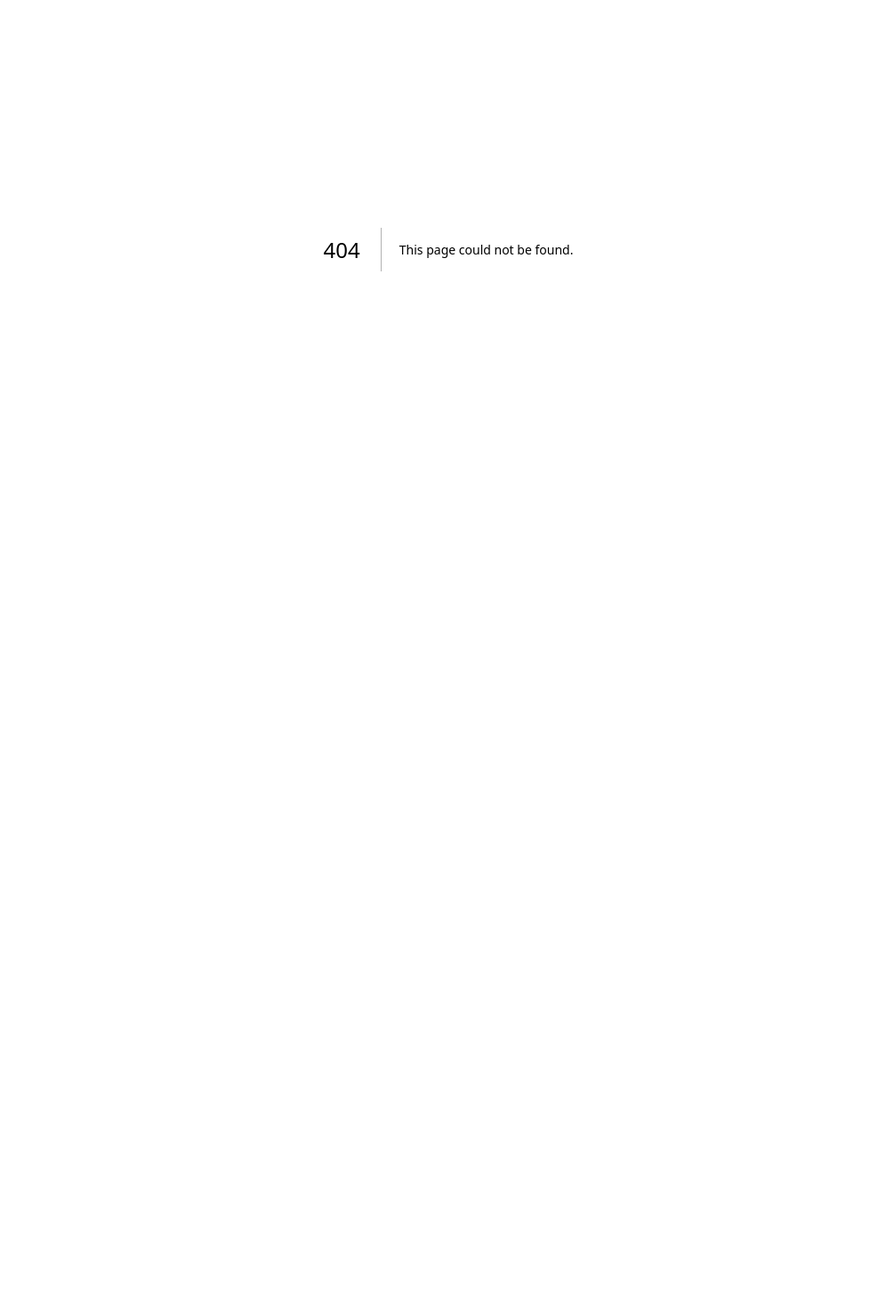
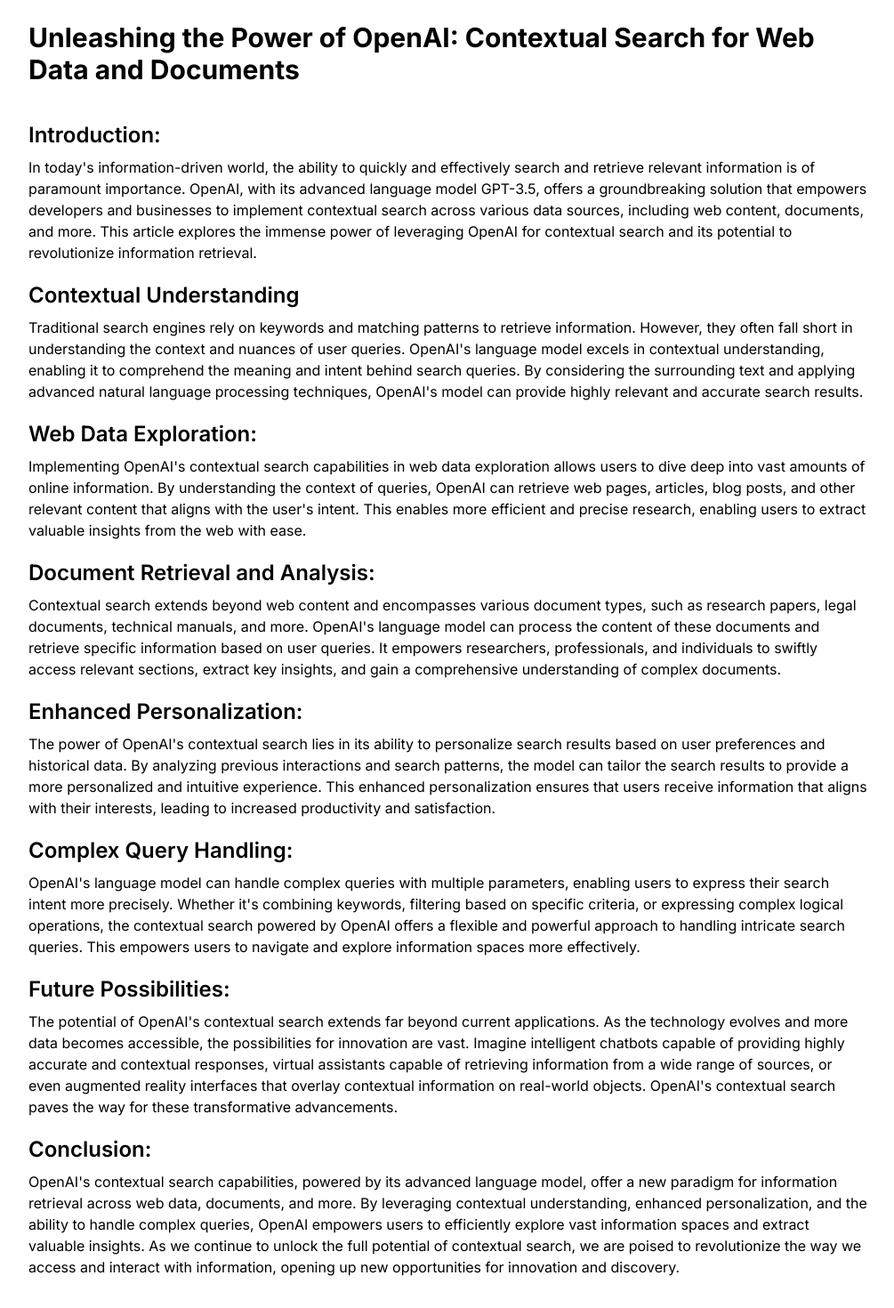
Before and after one commit to engageintellect/nexum-search, a Next.js app: page /about in a window 1280 px wide. Before the commit this address had no page. Shown: the part 120-1590 px from the top of the page at 89% size, without its empty margins (136-1141 px from the left). Before the commit the page ends 800 px from the top, so only its background shows below. Built offline with nearby package versions, Linux system fonts and the light colour scheme.

Commit message:
cleaning up

```diff
--- /dev/null
+++ b/app/about/page.tsx
@@ -0,0 +1,120 @@
+/* eslint-disable react/no-unescaped-entities */
+import Nav from "@/components/Nav";
+import Footer from "@/components/Footer";
+
+export default function About() {
+  return (
+    <>
+      <Nav />
+      <div className="max-w-5xl mx-auto px-4 md:p-10 min-h-screen">
+        <div className="text-3xl my-10 font-bold">
+          Unleashing the Power of OpenAI: Contextual Search for Web Data and
+          Documents
+        </div>
+
+        <div className="text-2xl my-2 font-semibold">Introduction:</div>
+        <p className="mb-5">
+          In today's information-driven world, the ability to quickly and
+          effectively search and retrieve relevant information is of paramount
+          importance. OpenAI, with its advanced language model GPT-3.5, offers a
+          groundbreaking solution that empowers developers and businesses to
+          implement contextual search across various data sources, including web
+          content, documents, and more. This article explores the immense power
+          of leveraging OpenAI for contextual search and its potential to
+          revolutionize information retrieval.
+        </p>
+
+        <div className="text-2xl my-2 font-semibold">
+          Contextual Understanding
+        </div>
+        <p className="mb-5">
+          Traditional search engines rely on keywords and matching patterns to
+          retrieve information. However, they often fall short in understanding
+          the context and nuances of user queries. OpenAI's language model
+          excels in contextual understanding, enabling it to comprehend the
+          meaning and intent behind search queries. By considering the
+          surrounding text and applying advanced natural language processing
+          techniques, OpenAI's model can provide highly relevant and accurate
+          search results.
+        </p>
+
+        <div className="text-2xl my-2 font-semibold">Web Data Exploration:</div>
+        <p className="mb-5">
+          Implementing OpenAI's contextual search capabilities in web data
+          exploration allows users to dive deep into vast amounts of online
+          information. By understanding the context of queries, OpenAI can
+          retrieve web pages, articles, blog posts, and other relevant content
+          that aligns with the user's intent. This enables more efficient and
+          precise research, enabling users to extract valuable insights from the
+          web with ease.
+        </p>
+
+        <div className="text-2xl my-2 font-semibold">
+          Document Retrieval and Analysis:
+        </div>
+        <p className="mb-5">
+          Contextual search extends beyond web content and encompasses various
+          document types, such as research papers, legal documents, technical
+          manuals, and more. OpenAI's language model can process the content of
+          these documents and retrieve specific information based on user
+          queries. It empowers researchers, professionals, and individuals to
+          swiftly access relevant sections, extract key insights, and gain a
+          comprehensive understanding of complex documents.
+        </p>
+
+        <div className="text-2xl my-2 font-semibold">
+          Enhanced Personalization:
+        </div>
+        <p className="mb-5">
+          The power of OpenAI's contextual search lies in its ability to
+          personalize search results based on user preferences and historical
+          data. By analyzing previous interactions and search patterns, the
+          model can tailor the search results to provide a more personalized and
+          intuitive experience. This enhanced personalization ensures that users
+          receive information that aligns with their interests, leading to
+          increased productivity and satisfaction.
+        </p>
+
+        <div className="text-2xl my-2 font-semibold">
+          Complex Query Handling:
+        </div>
+        <p className="mb-5">
+          OpenAI's language model can handle complex queries with multiple
+          parameters, enabling users to express their search intent more
+          precisely. Whether it's combining keywords, filtering based on
+          specific criteria, or expressing complex logical operations, the
+          contextual search powered by OpenAI offers a flexible and powerful
+          approach to handling intricate search queries. This empowers users to
+          navigate and explore information spaces more effectively.
+        </p>
+
+        <div className="text-2xl my-2 font-semibold">Future Possibilities:</div>
+        <p className="mb-5">
+          The potential of OpenAI's contextual search extends far beyond current
+          applications. As the technology evolves and more data becomes
+          accessible, the possibilities for innovation are vast. Imagine
+          intelligent chatbots capable of providing highly accurate and
+          contextual responses, virtual assistants capable of retrieving
+          information from a wide range of sources, or even augmented reality
+          interfaces that overlay contextual information on real-world objects.
+          OpenAI's contextual search paves the way for these transformative
+          advancements.
+        </p>
+
+        <div className="text-2xl my-2 font-semibold">Conclusion:</div>
+        <p className="mb-5">
+          OpenAI's contextual search capabilities, powered by its advanced
+          language model, offer a new paradigm for information retrieval across
+          web data, documents, and more. By leveraging contextual understanding,
+          enhanced personalization, and the ability to handle complex queries,
+          OpenAI empowers users to efficiently explore vast information spaces
+          and extract valuable insights. As we continue to unlock the full
+          potential of contextual search, we are poised to revolutionize the way
+          we access and interact with information, opening up new opportunities
+          for innovation and discovery.
+        </p>
+      </div>
+      <Footer />
+    </>
+  );
+}
--- a/app/page.tsx
+++ b/app/page.tsx
@@ -1,13 +1,11 @@
 "use client";
 
 import { useEffect, useState } from "react";
-import { ArrowPathIcon } from "@heroicons/react/24/solid";
+import PocketBase from "pocketbase";
 import Nav from "@/components/Nav";
 import Footer from "@/components/Footer";
-import PocketBase from "pocketbase";
 import Image from "next/image";
 import path from "path";
-import { FaCircleNotch } from "react-icons/fa";
 import { LiaCircleNotchSolid } from "react-icons/lia";
 
 export default function Home() {
@@ -85,15 +83,14 @@
   return (
     <div>
       <Nav />
-      <div className="hero bg-gradient-to-b from-purple-900 to-slate-800 py-20">
+      <div className="hero bg-gradient-to-b from-sky-800 to-slate-800 py-20">
         <div className="hero-content text-center">
-          <div className="max-w-md">
+          <div className="max-w-lg">
             <div className="text-6xl font-semibold text-white">
               Ne<span className="text-purple-500">x</span>um
             </div>
-            <p className="py-6 text-white">
-              Provident cupiditate voluptatem et in. Quaerat fugiat ut assumenda
-              excepturi exercitationem quasi.
+            <p className="py-3 text-white text-lg">
+              You have questions, we have answers.
             </p>
             <div className="flex gap-2 w-full">
               <input
@@ -126,7 +123,9 @@
                   <LiaCircleNotchSolid className="w-32 h-32 animate-spin" />
                 </div>
 
-                <div className="text-lg">Thinking...</div>
+                <div className="animate-bounce flex flex-col items-center">
+                  <div className="text-lg">Thinking...</div>
+                </div>
               </div>
             </>
           )}
@@ -137,7 +136,7 @@
                 <div className="chat-image avatar">
                   <div className="w-10 rounded-full shadow-md">
                     <Image
-                      src="https://github.com/engageintellect.png"
+                      src="https://images.unsplash.com/photo-1620641788421-7a1c342ea42e?ixlib=rb-4.0.3&ixid=M3wxMjA3fDB8MHxwaG90by1wYWdlfHx8fGVufDB8fHx8fA%3D%3D&auto=format&fit=crop&w=2274&q=80"
                       width={200}
                       height={200}
                       alt="avatar"
@@ -148,7 +147,7 @@
                   Robot
                   {/* <time className="text-xs opacity-50">{new Date}</time> */}
                 </div>
-                <div className="chat-bubble p-4">
+                <div className="chat-bubble shadow-lg p-4">
                   {result.text && <div>{result.text}</div>}
                 </div>
                 <div className="chat-footer opacity-50">
--- a/components/Nav.tsx
+++ b/components/Nav.tsx
@@ -1,32 +1,40 @@
+import { FaBars } from "react-icons/fa";
+
 function Nav() {
   return (
     <div className="navbar bg-base-100 max-w-5xl mx-auto">
       <div className="flex-1">
-        <a className="btn btn-ghost normal-case text-xl">
+        <a className="btn btn-ghost normal-case text-xl" href="/">
           <div>
             Ne<span className="text-purple-500">x</span>um
           </div>
         </a>
       </div>
       <div className="flex-none">
-        <ul className="menu menu-horizontal px-1">
-          <li>
-            <a href="https://project-nexum.vercel.app">Wiki</a>
-          </li>
-          <li>
-            <details>
-              <summary>AI</summary>
-              <ul className="p-2 bg-base-100">
-                <li>
-                  <a href="https://project-nexum.vercel.app/ai">ET-GPT</a>
-                </li>
-                <li>
-                  <a>Link 2</a>
-                </li>
-              </ul>
-            </details>
-          </li>
-        </ul>
+        <div className="dropdown dropdown-end">
+          <label tabIndex={0} className="btn btn-ghost">
+            <FaBars className="w-5 h-5" />
+          </label>
+          <ul
+            tabIndex={0}
+            className="menu menu-sm dropdown-content mt-3 z-[1] p-2 shadow bg-base-100 rounded-box w-52"
+          >
+            <li>
+              <a href="https://project-nexum.vercel.app" target="_blank">
+                Wiki
+              </a>
+            </li>
+
+            <li>
+              <a href="/about">About</a>
+            </li>
+            <li>
+              <a href="https://project-nexum.vercel.app/ai" target="_blank">
+                ET-GPT
+              </a>
+            </li>
+          </ul>
+        </div>
       </div>
     </div>
   );
```
